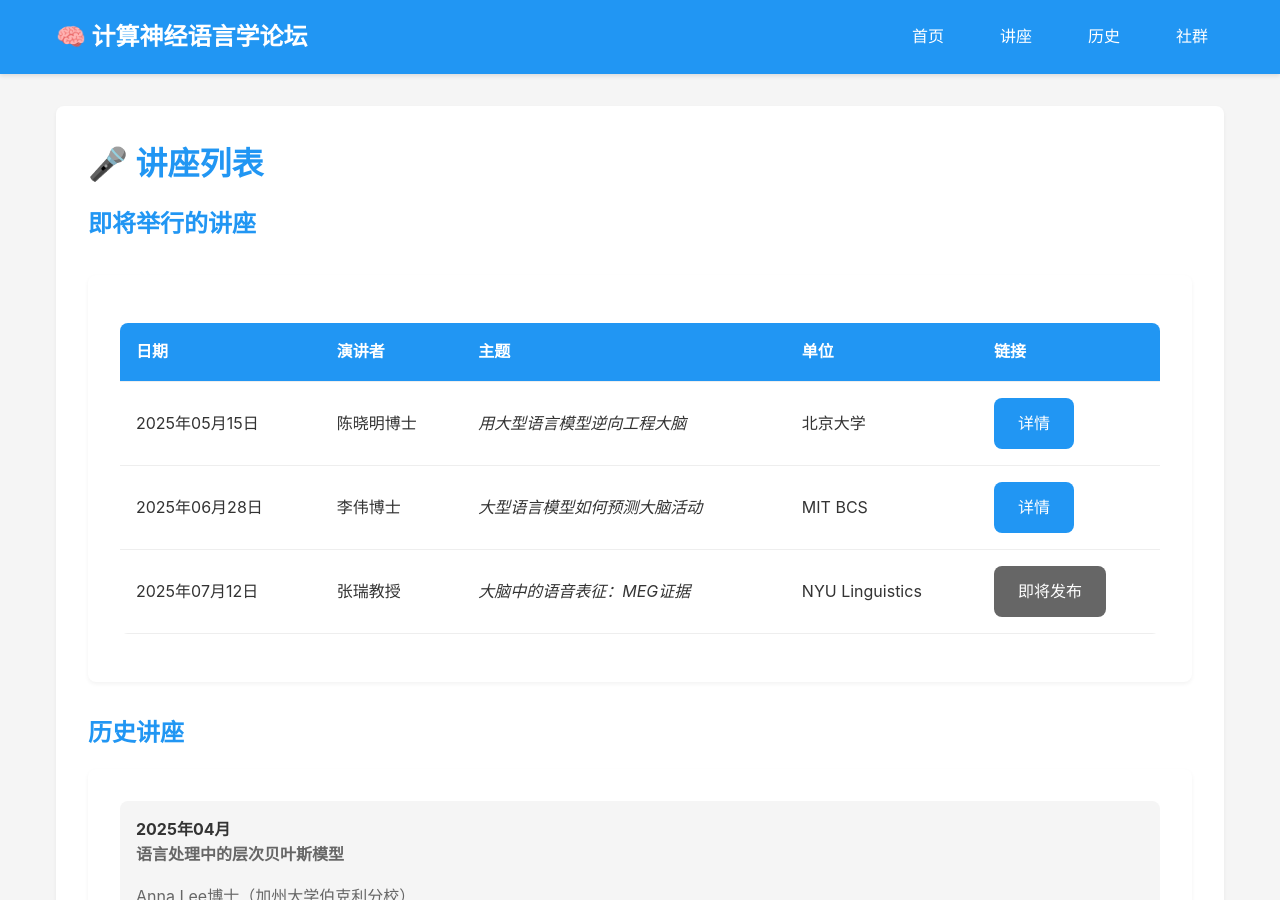
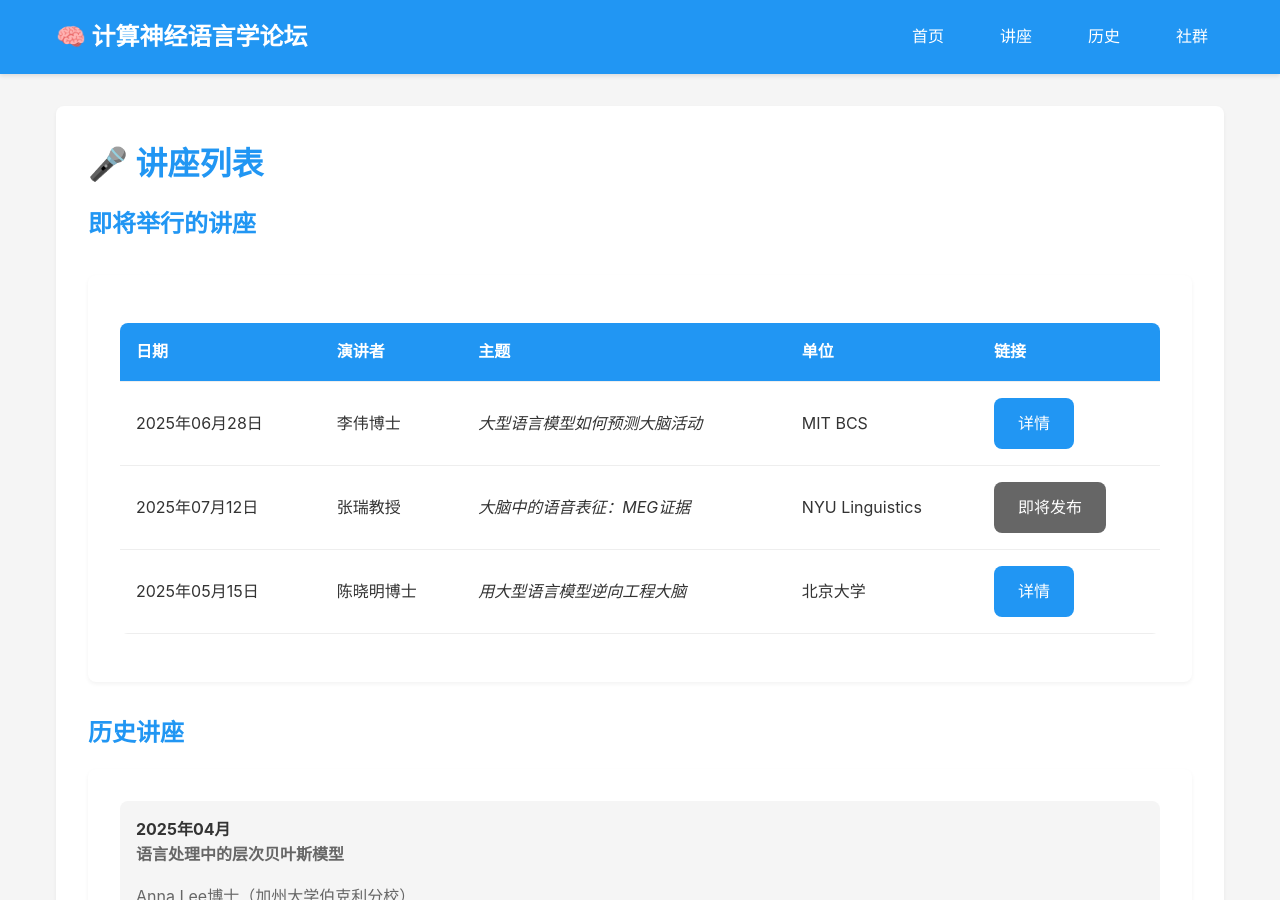
Before and after one commit to xufengduan/Computational-Neurolinguistics-Forum, a Jekyll site: the page built from events/index.md, in a window 1280 px wide and 900 px high. Built offline with Jekyll 4.4.1, drawn with Linux system fonts in a browser that asks for light colours.

Commit message:
fix: 简化讲座列表过滤逻辑，修复显示问题

```diff
--- a/events/index.md
+++ b/events/index.md
@@ -20,21 +20,22 @@
             </tr>
         </thead>
         <tbody>
-            {% assign upcoming_events = site.data.events.events | where_exp: "event", "event.status == 'active' or event.status == 'upcoming'" | sort: "date" %}
-            {% for event in upcoming_events %}
-            <tr>
-                <td>{{ event.date | date: "%Y年%m月%d日" }}</td>
-                <td>{{ event.speaker }}</td>
-                <td><em>{{ event.title }}</em></td>
-                <td>{{ event.institution }}</td>
-                <td>
-                    {% if event.status == 'active' %}
-                    <a href="{{ site.baseurl }}/events/{{ event.permalink }}/" class="button">详情</a>
-                    {% else %}
-                    <span class="button" style="background-color: var(--text-light);">即将发布</span>
-                    {% endif %}
-                </td>
-            </tr>
+            {% for event in site.data.events.events %}
+                {% if event.status == 'active' or event.status == 'upcoming' %}
+                <tr>
+                    <td>{{ event.date | date: "%Y年%m月%d日" }}</td>
+                    <td>{{ event.speaker }}</td>
+                    <td><em>{{ event.title }}</em></td>
+                    <td>{{ event.institution }}</td>
+                    <td>
+                        {% if event.status == 'active' %}
+                        <a href="{{ site.baseurl }}/events/{{ event.permalink }}/" class="button">详情</a>
+                        {% else %}
+                        <span class="button" style="background-color: var(--text-light);">即将发布</span>
+                        {% endif %}
+                    </td>
+                </tr>
+                {% endif %}
             {% endfor %}
         </tbody>
     </table>
@@ -44,19 +45,20 @@
 
 <div class="card">
     <div style="display: grid; grid-template-columns: repeat(auto-fit, minmax(300px, 1fr)); gap: 1rem;">
-        {% assign past_events = site.data.events.events | where_exp: "event", "event.status == 'past'" | sort: "date" | reverse %}
-        {% for event in past_events %}
-        <div style="background: var(--background-light); padding: 1rem; border-radius: var(--border-radius);">
-            <h4>{{ event.date | date: "%Y年%m月" }}</h4>
-            <p><strong>{{ event.title }}</strong></p>
-            <p>{{ event.speaker }}（{{ event.institution }}）</p>
-            {% if event.slides %}
-            <a href="{{ event.slides }}" class="button">查看幻灯片</a>
+        {% for event in site.data.events.events %}
+            {% if event.status == 'past' %}
+            <div style="background: var(--background-light); padding: 1rem; border-radius: var(--border-radius);">
+                <h4>{{ event.date | date: "%Y年%m月" }}</h4>
+                <p><strong>{{ event.title }}</strong></p>
+                <p>{{ event.speaker }}（{{ event.institution }}）</p>
+                {% if event.slides %}
+                <a href="{{ event.slides }}" class="button">查看幻灯片</a>
+                {% endif %}
+                {% if event.video %}
+                <a href="{{ event.video }}" class="button">观看视频</a>
+                {% endif %}
+            </div>
             {% endif %}
-            {% if event.video %}
-            <a href="{{ event.video }}" class="button">观看视频</a>
-            {% endif %}
-        </div>
         {% endfor %}
     </div>
 </div>
```
Also changed, not shown: Gemfile (+4 -3 lines), README.md (+16 -15 lines).
